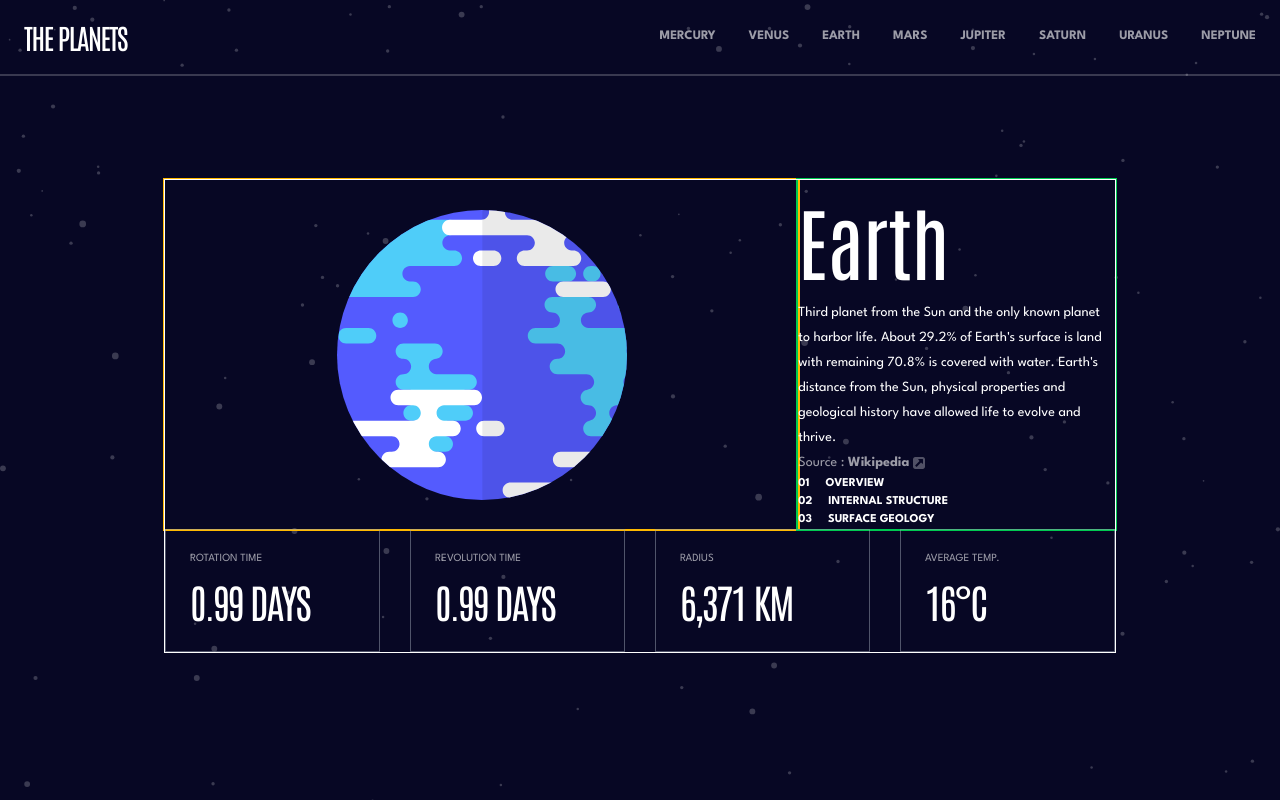
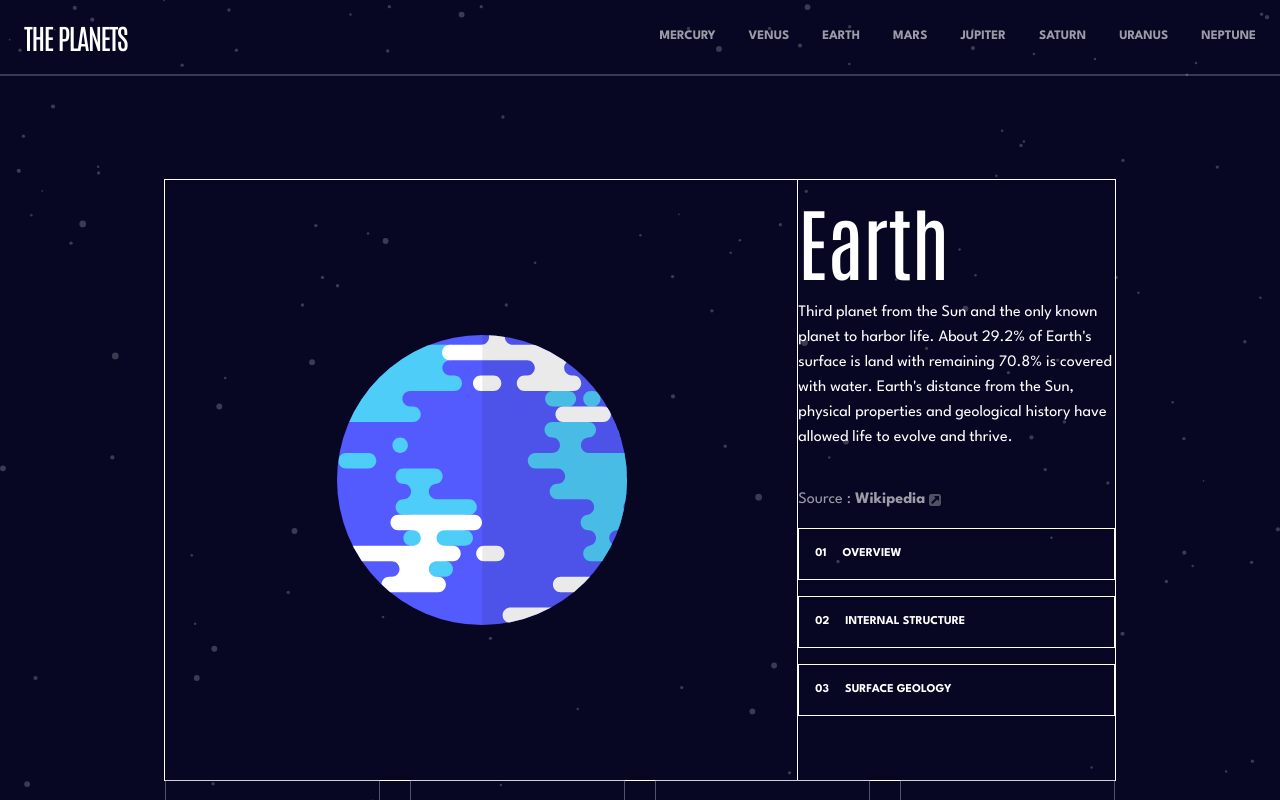
Before and after one commit to peynadol/planet-facts, a Next.js app: page /planets/earth in a window 1280 px wide. Shown: the top 800 px of the page. Built offline with nearby package versions, Linux system fonts and the light colour scheme.

Commit message:
add styling

```diff
--- a/src/app/components/planets/planet-buttons.tsx
+++ b/src/app/components/planets/planet-buttons.tsx
@@ -20,24 +20,24 @@ export default function PlanetButtons({
   };
 
   return (
-    <div className="flex flex-col ">
+    <div className="flex flex-col gap-4">
       <button
         onClick={() => handleButtonClick("overview")}
-        className="uppercase font-spartan font-bold text-[12px] flex items-center gap-4"
+        className="uppercase font-spartan font-bold text-[12px] flex items-center gap-4 border-1 p-4"
       >
         <span>01</span>
         <span>overview</span>
       </button>
       <button
         onClick={() => handleButtonClick("structure")}
-        className="uppercase font-spartan font-bold text-[12px] flex items-center gap-4"
+        className="uppercase font-spartan font-bold text-[12px] flex items-center gap-4 border-1 p-4"
       >
         <span>02</span>
         <span>internal structure</span>
       </button>
       <button
         onClick={() => handleButtonClick("geology")}
-        className="uppercase font-spartan font-bold text-[12px] flex items-center gap-4"
+        className="uppercase font-spartan font-bold text-[12px] flex items-center gap-4 border-1 p-4"
       >
         <span>03</span>
         <span>surface geology</span>
--- a/src/app/components/planets/planet-client.tsx
+++ b/src/app/components/planets/planet-client.tsx
@@ -21,16 +21,16 @@ export default function PlanetClient({ planet, planetName }) {
   const geologyImageSrc = `/images/geology-${planetName}.png`;
 
   return (
-    <div className="mx-[165px] mt-[104px] mb-[56px] outline-1">
+    <div className="h-[calc(100dvh - 76px)] flex flex-col justify-between mx-[165px] pt-[104px] pb-[56px] ">
       <PlanetCard>
-        <div className="flex justify-between">
-          <div className=" flex justify-center items-center flex-2/3 outline-amber-400 outline-2">
+        <div className="flex flex-grow h-[600px] outline-1">
+          <div className=" flex justify-center items-center flex-2/3">
             <PlanetImage
               src={imageSrc}
               geologyImage={currentView === "geology" ? geologyImageSrc : null}
             />
           </div>
-          <div className="flex-1/3 flex-col outline-green-500 outline-2">
+          <div className="flex-1/3 flex-col outline-1 flex justify-between pb-16 ">
             <PlanetInfo
               name={planet.name}
               content={currentContent.content}
@@ -42,12 +42,14 @@ export default function PlanetClient({ planet, planetName }) {
             />
           </div>
         </div>
+        <div>
           <PlanetStats
             rotation={planet.rotation}
             revolution={planet.rotation}
             radius={planet.radius}
             temperature={planet.temperature}
           />
+        </div>
       </PlanetCard>
     </div>
   );
--- a/src/app/components/planets/planet-info.tsx
+++ b/src/app/components/planets/planet-info.tsx
@@ -1,19 +1,16 @@
-import React from "react";
-
 const PlanetInfo = ({ name, content, source }) => {
   return (
-    <>
+    <div className="flex flex-col h-full">
       <h1 className="text-[80px]">{name}</h1>
-      <p className="font-spartan text-[14px] leading-[25px]">{content}</p>
-      <p className="font-spartan text-[14px] leading-[25px] opacity-60 ">
+      <p className="font-spartan text-[16px] leading-[25px] mb-4">{content}</p>
+      <p className="font-spartan text-[16px] leading-[25px] opacity-60 mt-auto mb-4">
         {"Source : "}
         <a href={source} className="inline-flex items-center gap-1">
           <span className="font-bold">Wikipedia</span>
           <img src="/images/icon-source.svg" alt="Icon" />
         </a>
       </p>
-    </>
+    </div>
   );
 };
-
 export default PlanetInfo;
--- a/src/app/components/planets/planet-stats.tsx
+++ b/src/app/components/planets/planet-stats.tsx
@@ -1,14 +1,14 @@
 const PlanetStats = ({ rotation, revolution, radius, temperature }) => {
   return (
-    <div className="flex uppercase gap-[30px]">
+    <div className=" flex uppercase gap-[30px] ">
       <div className="border border-gray-400/50 px-6 py-5 text-left w-full">
-        <p className="font-spartan text-[11px] opacity-60 mb-1">
+        <p className="font-spartan text-[14px] opacity-60 mb-1">
           Rotation Time
         </p>
         <p className="text-[40px] font-antonio tracking-tighter">{rotation}</p>
       </div>
       <div className="border border-gray-400/50 px-6 py-5 text-left w-full">
-        <p className="font-spartan text-[11px] opacity-60 mb-1">
+        <p className="font-spartan text-[14px] opacity-60 mb-1">
           Revolution Time
         </p>
         <p className="text-[40px] font-antonio tracking-tighter">
@@ -16,11 +16,11 @@ const PlanetStats = ({ rotation, revolution, radius, temperature }) => {
         </p>
       </div>
       <div className="border border-gray-400/50 px-6 py-5 text-left w-full">
-        <p className="font-spartan text-[11px] opacity-60 mb-1">Radius</p>
+        <p className="font-spartan text-[14px] opacity-60 mb-1">Radius</p>
         <p className="text-[40px] font-antonio tracking-tighter">{radius}</p>
       </div>
       <div className="border border-gray-400/50 px-6 py-5 text-left w-full">
-        <p className="font-spartan text-[11px] opacity-60 mb-1">
+        <p className="font-spartan text-[14px] opacity-60 mb-1">
           Average Temp.
         </p>
         <p className="text-[40px] font-antonio tracking-tighter">
```
Lines whose indentation alone changed are shown as unchanged.
